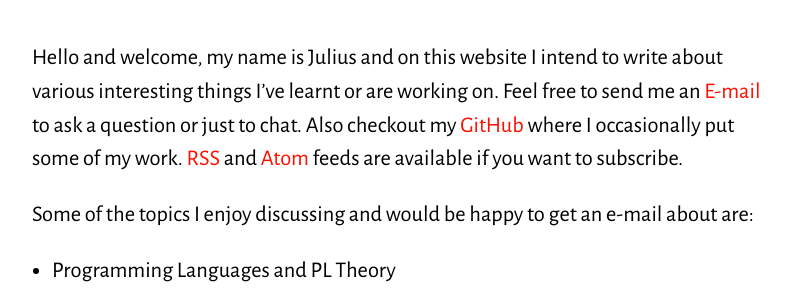
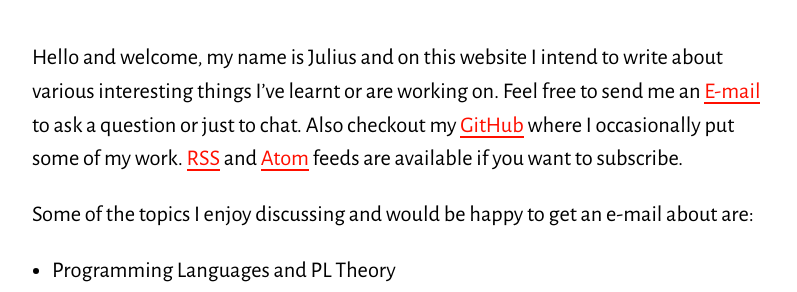
Before and after one commit to julius383/julius383.github.io, a Jekyll site: the page built from about.md, in a window 1280 px wide. Shown: the part 145-437 px from the top of the page, without its empty margins (238-1035 px from the left). Built offline with Jekyll 4.4.1, drawn with Linux system fonts in a browser that asks for light colours.

Commit message:
Update link style

```diff
--- a/css/main.scss
+++ b/css/main.scss
@@ -18,19 +18,27 @@ body {
     min-height: 100%;
 }
 
-.post-card {
-}
-
 figcaption {
   text-align:center;
   font-style: italic;
 }
+
 a {
-    text-decoration: none;
-    color: $accent;
+  color: $accent;
+  text-decoration:none;
 }
-a:hover {
-    text-decoration: underline;
+
+p > a {
+  color: $accent;
+  text-decoration:none;
+  border-bottom:2px $accent solid;
+}
+
+p > a:hover {
+  text-decoration:none;
+  border-bottom:2px green solid;
+  color: $accent;
+  cursor: pointer;
 }
 hr {
     margin: 5px;
```
